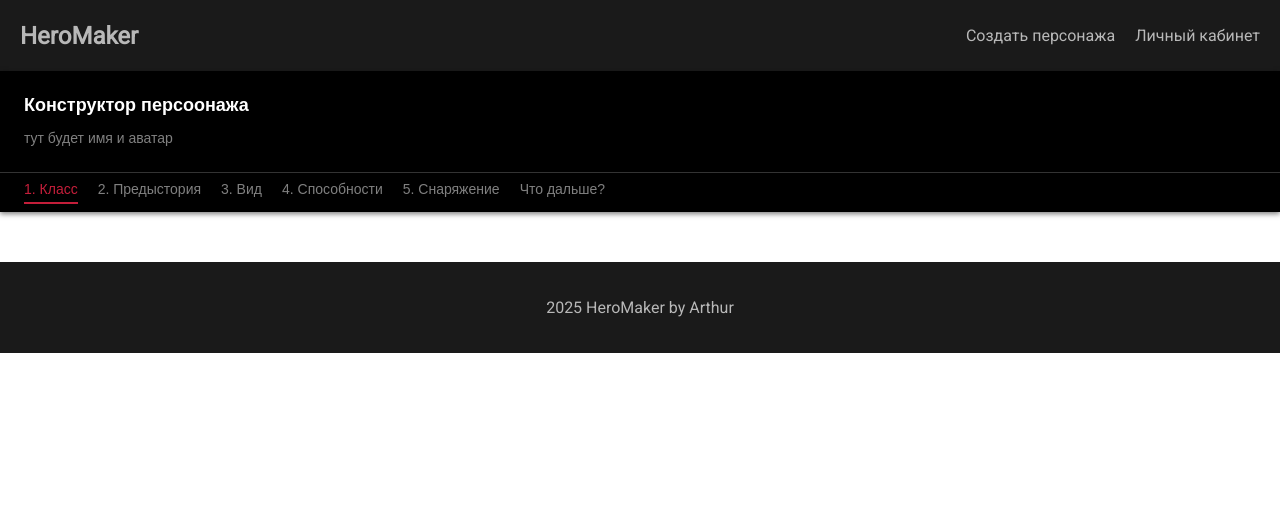
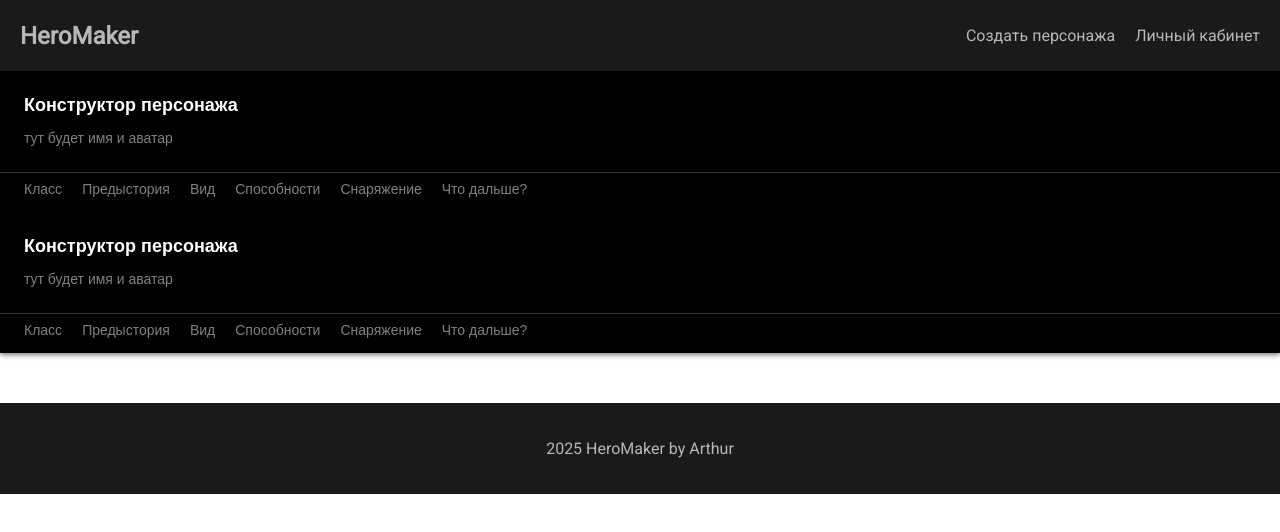
Before and after one commit to ArthurFloyd/character-sheet, a Next.js app: page /builder in a window 1280 px wide. Shown: the top 532 px of the page. Built offline with nearby package versions, Linux system fonts and the light colour scheme.

Commit message:
create layout for builder page

```diff
--- /dev/null
+++ b/src/app/builder/layout.tsx
@@ -0,0 +1,11 @@
+import {ReactNode} from 'react';
+import Builder from './page';
+
+export default function Layout({children}: {children: ReactNode}) {
+  return (
+    <div>
+      <Builder />
+      <main>{children}</main>
+    </div>
+  );
+}
--- a/src/app/builder/page.tsx
+++ b/src/app/builder/page.tsx
@@ -1,8 +1,8 @@
 'use client';
 
 import Link from 'next/link';
-import {useState} from 'react';
-// import {Settings, HelpCircle, FileText} from 'lucide-react';
+// import {useState} from 'react';
+import {usePathname} from 'next/navigation';
 
 // import {Settings} from '@mui/icons-material';
 
@@ -10,24 +10,32 @@ import s from './Builder.module.scss';
 
 const tabs = [
   // {id: 'home', label: 'Дом', path: '/'},
-  {id: 'class', label: '1. Класс', path: '/class'},
-  {id: 'background', label: '2. Предыстория', path: '/background'},
-  {id: 'species', label: '3. Вид', path: '/species'},
-  {id: 'abilities', label: '4. Способности', path: '/abilities'},
-  {id: 'equipment', label: '5. Снаряжение', path: '/equipment'},
+  {id: 'class', label: 'Класс', path: '/class'},
+  {id: 'background', label: 'Предыстория', path: '/background'},
+  {id: 'species', label: 'Вид', path: '/species'},
+  {id: 'abilities', label: 'Способности', path: '/abilities'},
+  {id: 'equipment', label: 'Снаряжение', path: '/equipment'},
   {id: 'next', label: 'Что дальше?', path: '/next'},
 ];
 
 const Builder = () => {
-  const [activeTab, setActiveTab] = useState('class');
+  // const [activeTab, setActiveTab] = useState('class');
+  // const router = useRouter();
+
+  // const goToPage = (slug: string) => {
+  //   router.push(`/builder/${slug}`);
+  // };
+  const pathname = usePathname();
+
   return (
+    <div>
       <header className={s.header}>
         <div className={s.topBar}>
           {/* Логотип и имя персонажа */}
           <div className={s.left}>
             {/* <Settings className={s.icon} /> */}
             <div>
-            <h1 className={s.title}>Конструктор персоонажа</h1>
+              <h1 className={s.title}>Конструктор персонажа</h1>
               <p className={s.subtitle}>тут будет имя и аватар</p>
             </div>
             {/* <HelpCircle className={s.helpIcon} /> */}
@@ -42,15 +50,17 @@ const Builder = () => {
           {tabs.map((tab) => (
             <Link
               key={tab.id}
-            href={''}
-            className={`${s.navItem} ${activeTab === tab.id ? s.active : ''}`}
-            onClick={() => setActiveTab(tab.id)}
+              href={`/builder${tab.path}`}
+              className={`${s.navItem} ${
+                pathname.includes(tab.id) ? s.active : ''
+              }`}
             >
               {tab.label}
             </Link>
           ))}
         </nav>
       </header>
+    </div>
   );
 };
 
--- a/src/components/pages/home/Greetings/Greetings.module.scss
+++ b/src/components/pages/home/Greetings/Greetings.module.scss
@@ -9,6 +9,6 @@
 }
 
 .text {
-  margin-top: 20px;
+  margin-top: 40px;
   color: #666666;
 }
--- a/src/components/shared/Header/Header.tsx
+++ b/src/components/shared/Header/Header.tsx
@@ -11,7 +11,7 @@ const Header = () => {
         </Link>
         <ol className={s.nav_link}>
           <li>
-            <Link href="/builder">Создать персонажа</Link>
+            <Link href="/builder/class">Создать персонажа</Link>
           </li>
           <li>
             <Link href="/profile">Личный кабинет</Link>
```
Also changed, not shown: src/app/builder/[slug]/page.tsx (+10 -0 lines), src/components/pages/home/Building/index.tsx (+4 -4 lines). Lines whose indentation alone changed are shown as unchanged.
